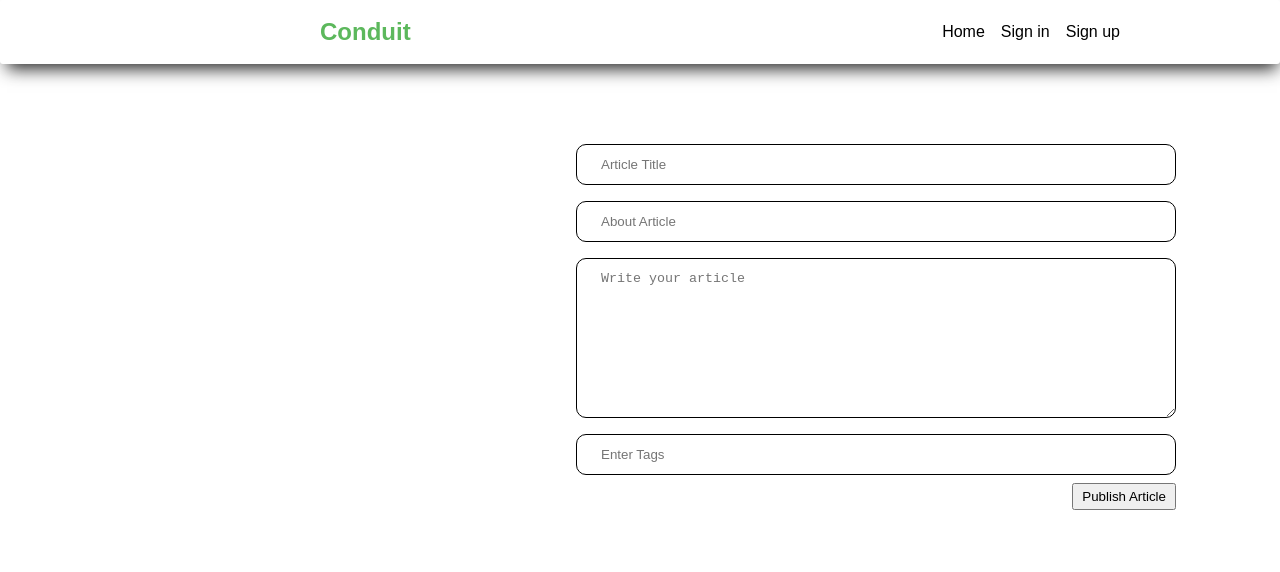
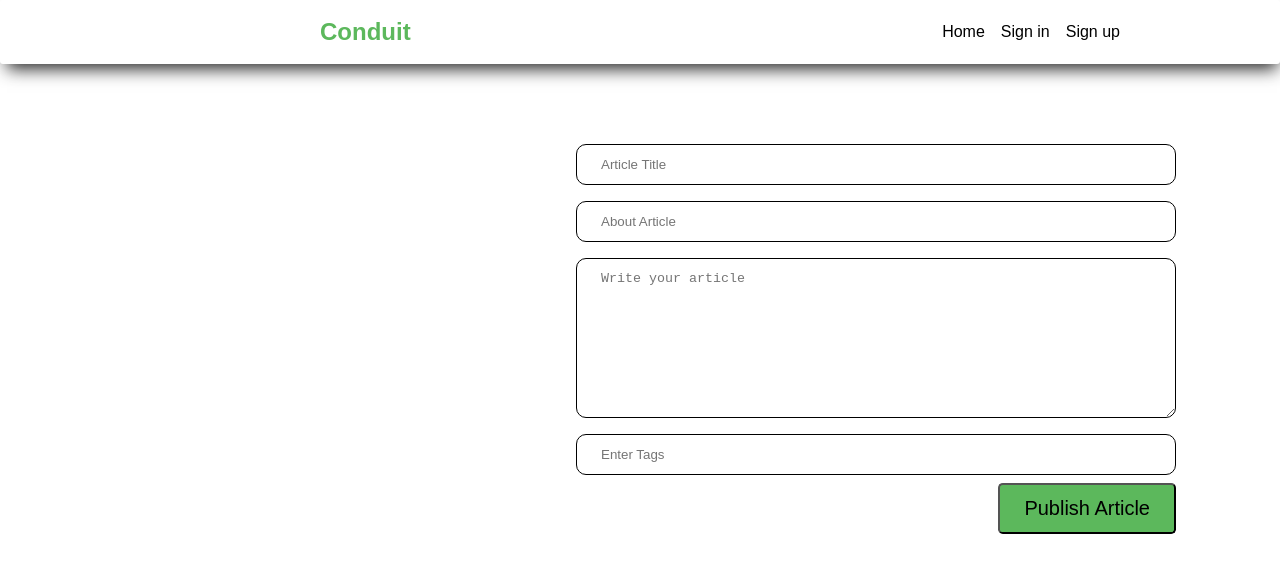
Before and after one commit to Ayush-Pyakurel/real-world-app-react, a React (Vite) app: page /create-article in a window 1280 px wide. Shown: the top 572 px of the page. Built offline with nearby package versions, Linux system fonts and the light colour scheme.

Commit message:
Article page and new article pages added

```diff
--- a/src/App.tsx
+++ b/src/App.tsx
@@ -11,6 +11,7 @@ import { Route, Routes } from "react-router-dom";
 //component import
 import NavBar from "./Component/NavBar/NavBar";
 import { useState } from "react";
+import Article from "./Pages/Article/Article";
 
 function App() {
   const [loggedin, setLoggedin] = useState<boolean>(false);
@@ -31,6 +32,7 @@ function App() {
         />
         <Route path="/signup" element={<Signup />} />
         <Route path="/create-article" element={<NewArticle />} />
+        <Route path="/article/feed" element={<Article />} />
       </Routes>
     </>
   );
--- a/src/Component/Your Article/YourArticle.tsx
+++ b/src/Component/Your Article/YourArticle.tsx
@@ -1,7 +1,7 @@
 import React from "react";
 
 const YourArticle = () => {
-  return <div>YourArticle</div>;
+  return;
 };
 
 export default YourArticle;
--- /dev/null
+++ b/src/Pages/Article/Article.tsx
@@ -0,0 +1,11 @@
+import { ReactElement } from "react";
+
+const Article: React.FC = (): ReactElement => {
+  return (
+    <div>
+      <article>Article</article>
+    </div>
+  );
+};
+
+export default Article;
--- a/src/Pages/New-Article/newArticle.module.css
+++ b/src/Pages/New-Article/newArticle.module.css
@@ -30,4 +30,14 @@ textarea {
 
 .submit-button {
   padding: 4px 8px;
+  padding: 0.75rem 1.5rem;
+  font-size: 1.25rem;
+  border-radius: 0.3rem;
+  background-color: #5cb85c;
 }
+
+.submit-button:hover {
+  color: #fff;
+  background-color: #449d44;
+  border-color: #419641;
+}
```
Also changed, not shown: src/Pages/Article/Article.module.css (added).
